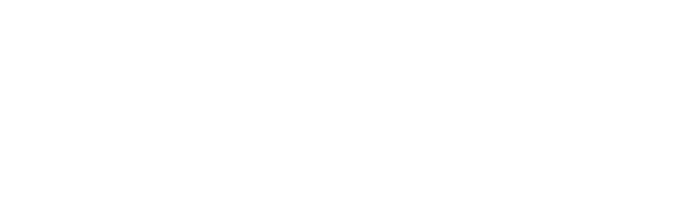
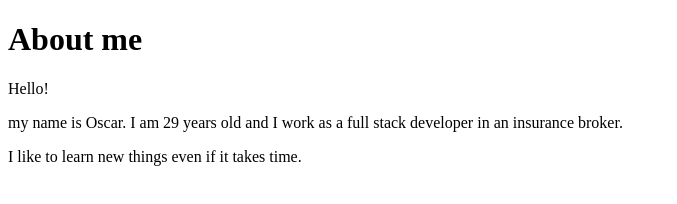
Before and after one commit to OscarRm92/Proyecto-AzulSchool, a plain HTML site: page archivo.html in a window 1280 px wide. Shown: the whole page, without its empty margins (0-677 px from the left). Drawn offline with Linux system fonts and the light colour scheme.

Commit message:
added information to archivo.html

```diff
--- a/archivo.html
+++ b/archivo.html
@@ -4,9 +4,12 @@
     <meta charset="UTF-8">
     <meta http-equiv="X-UA-Compatible" content="IE=edge">
     <meta name="viewport" content="width=device-width, initial-scale=1.0">
-    <title>Document</title>
+    <title>Presentation</title>
 </head>
 <body>
-
+    <h1>About me</h1>
+    <p>Hello!</p>
+    <p>my name is Oscar. I am 29 years old and I work as a full stack developer in an insurance broker.</p>
+    <p>I like to learn new things even if it takes time.</p>
 </body>
 </html>
```
